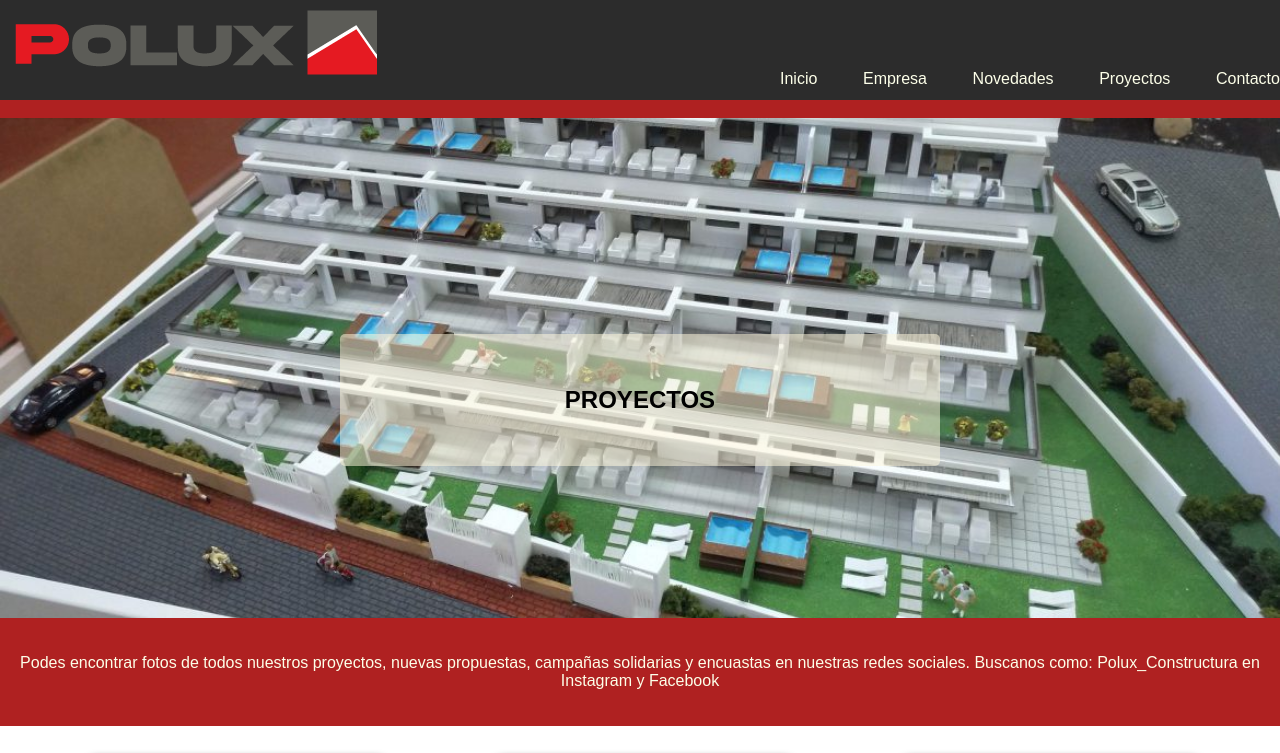
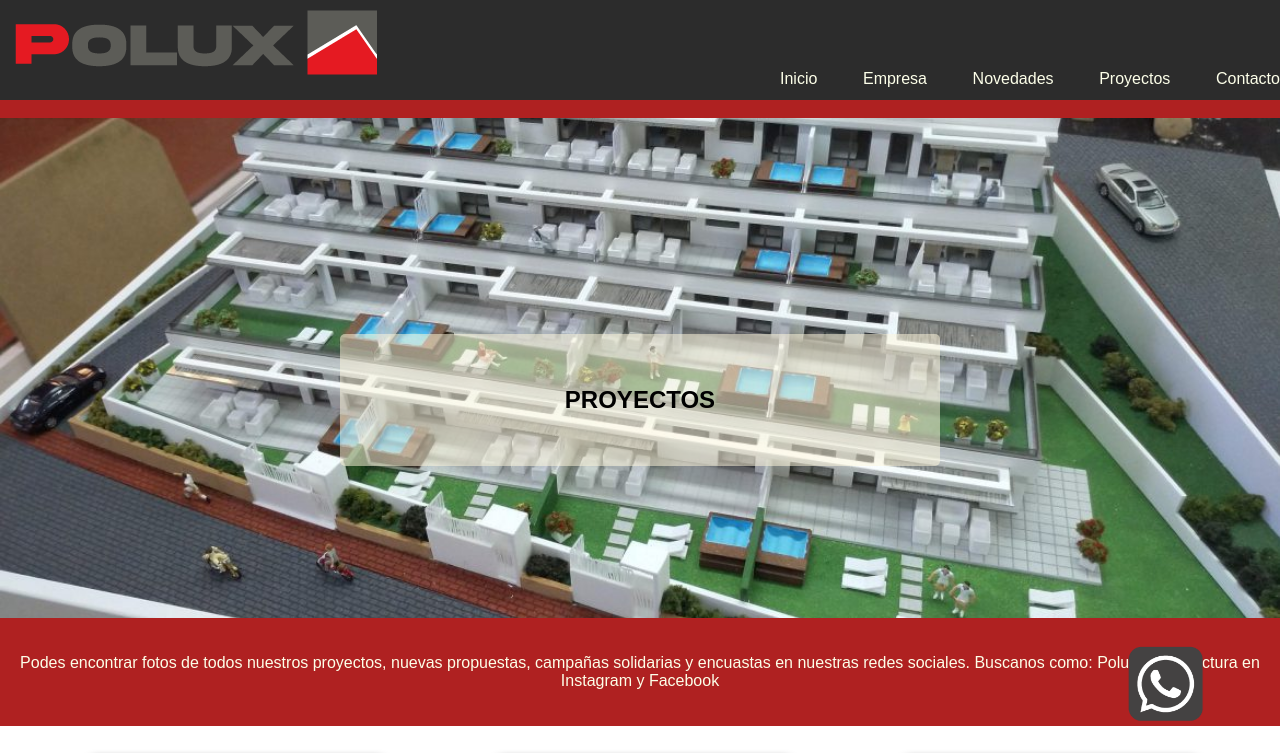
Before and after one commit to FERNANDOSERVIDIO/PoluxConstruccion, a website: page Pages/proyectos.html in a window 1280 px wide. Shown: the top 753 px of the page. Drawn offline with Linux system fonts and the light colour scheme.

Commit message:
agregado del icono flotante de whatsApp en proyectos

```diff
--- a/Pages/proyectos.html
+++ b/Pages/proyectos.html
@@ -70,6 +70,10 @@
             </div>
         </div>
     </section>
+    <!-- -----------------------------------------------ICONO DE WHATSAPP------------------------------------- -->
+    <div class="whatsAppIcon">
+        <a href="#"><img src="../Imagenes/whatsAppLogo.png" alt="Logo de WhatsApp"></a>
+    </div>
     <!--------------------------------------FOOTER-------------------------------------------------------------->
     <footer class=" footerBar flexColumn">
         <hr>
--- a/scss/style.scss
+++ b/scss/style.scss
@@ -417,6 +417,18 @@ a:hover{
 .button:hover{
     background-color: $color-red;
 }
+.whatsAppIcon{
+    position: fixed;
+    right: 5%;
+    top: 80%;
+    transition: transform 0.5s;
+    img{
+        @include reSize(100,100px)
+    }
+}
+.whatsAppIcon:hover{
+    transform: scale(1.1);
+}
 
 .showBorder{
     //border: 1px solid black;
@@ -643,4 +655,5 @@ a:hover{
         width: 98%;
     }
     .floatingWord{ display: none;}
+    .whatsAppIcon{ display: none;}
 }
```
Also changed, not shown: css/main.css.
